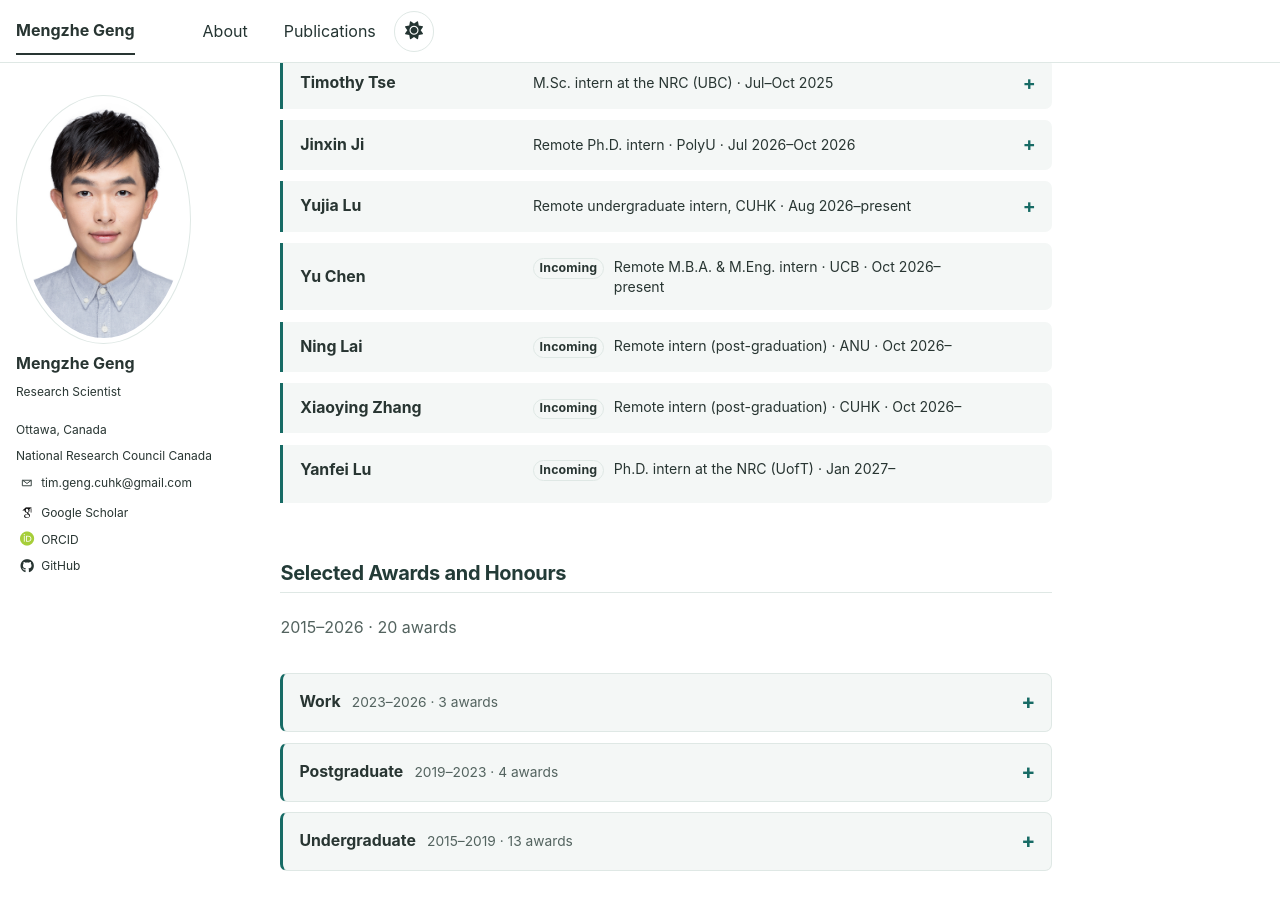
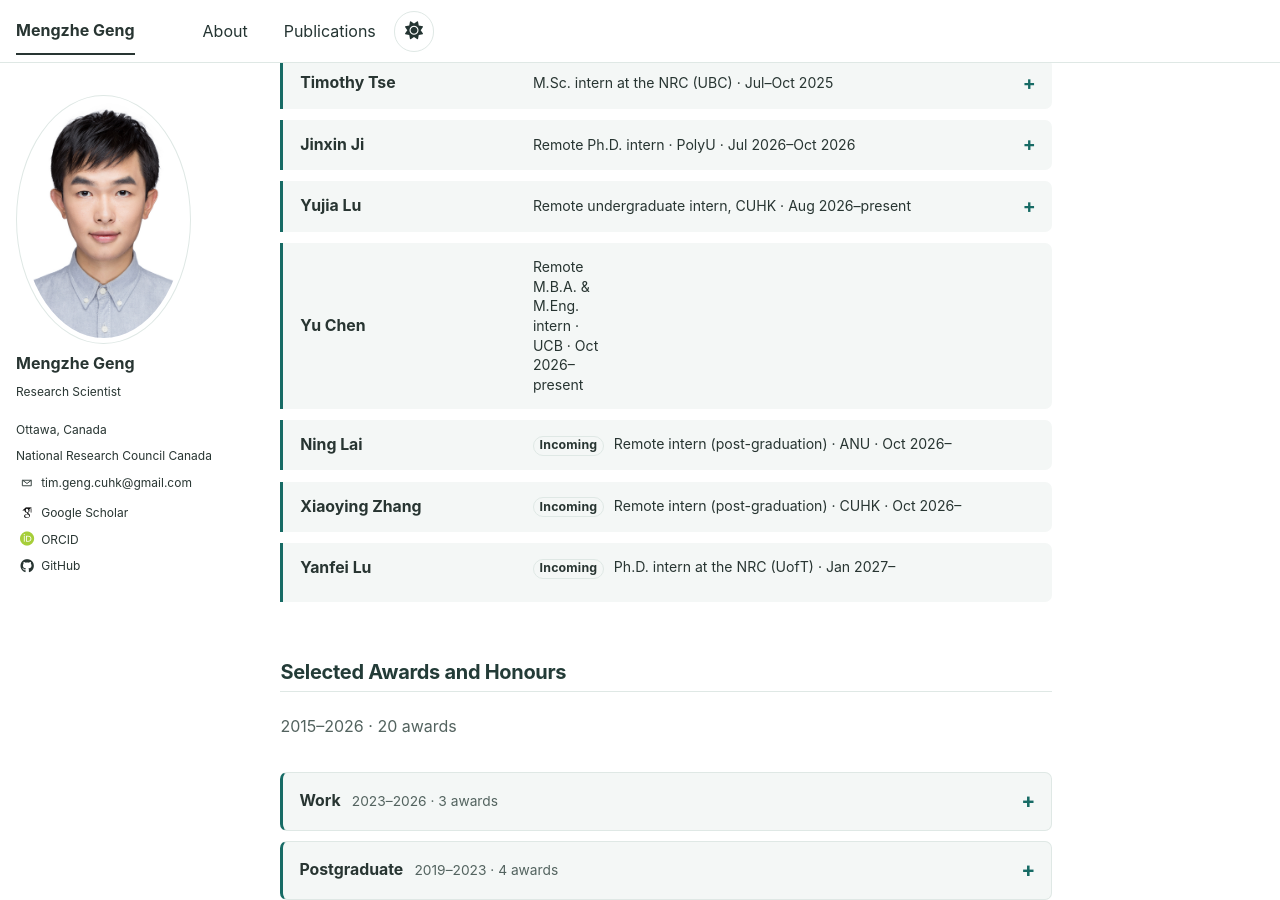
Before and after one commit to MENGZHEGENG/MENGZHEGENG.github.io, a Jekyll site: the page built from _pages/about.md, in a window 1280 px wide and 900 px high, scrolled down 3073 px. Built offline with Jekyll 4.4.1, drawn with Linux system fonts in a browser that asks for light colours; some web fonts are replaced.

Commit message:
Remove incoming status from Yu Chen

```diff
--- a/_pages/about.md
+++ b/_pages/about.md
@@ -230,7 +230,7 @@
   <div class="supervision-entry">
     <div class="supervision-heading">
       <span class="supervision-name">Yu Chen</span>
-      <span class="publication-meta supervision-roles"><span class="supervision-role-line"><span class="supervision-role-tag">Incoming</span><span class="supervision-role-copy">Remote M.B.A. & M.Eng. intern   · UCB · Oct 2026–present</span></span></span>
+      <span class="publication-meta supervision-roles"><span class="supervision-role-line"><span class="supervision-role-copy">Remote M.B.A. & M.Eng. intern   · UCB · Oct 2026–present</span></span></span>
     </div>
   </div>
   <div class="supervision-entry">
```
